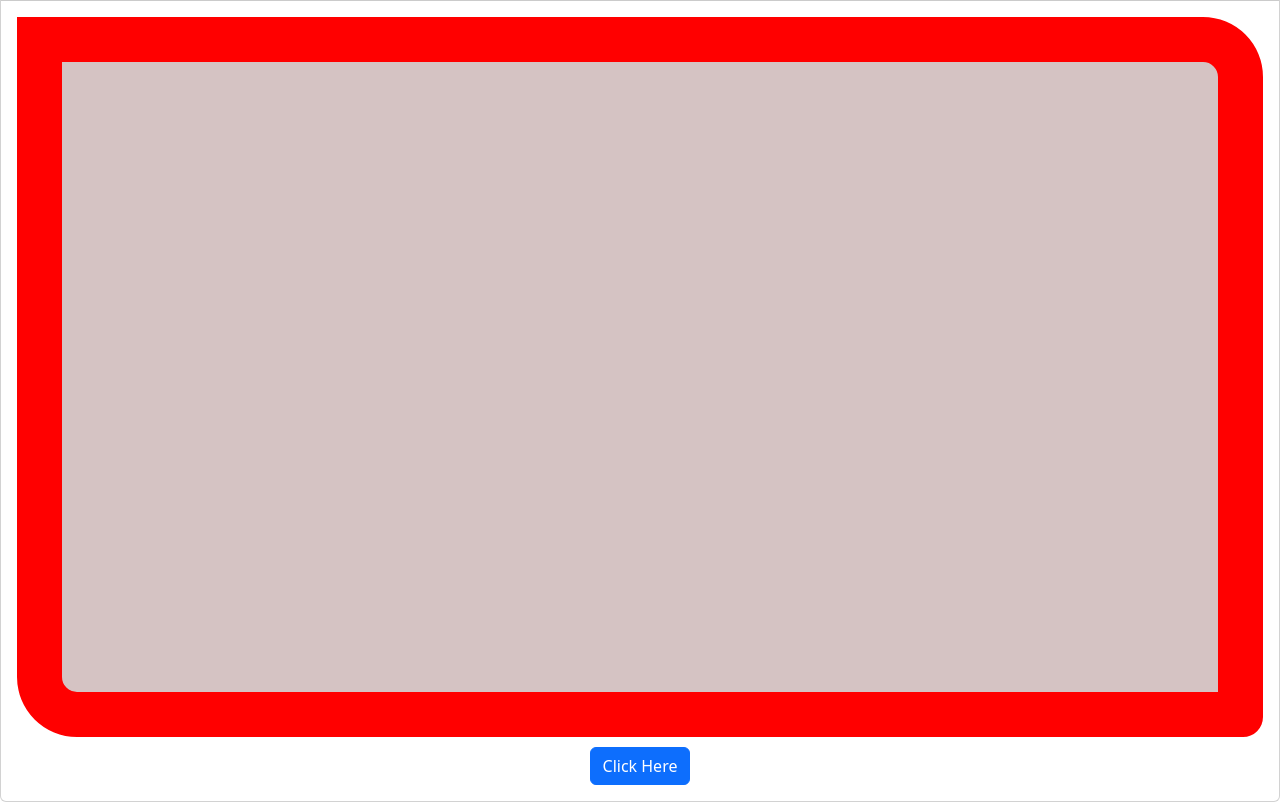
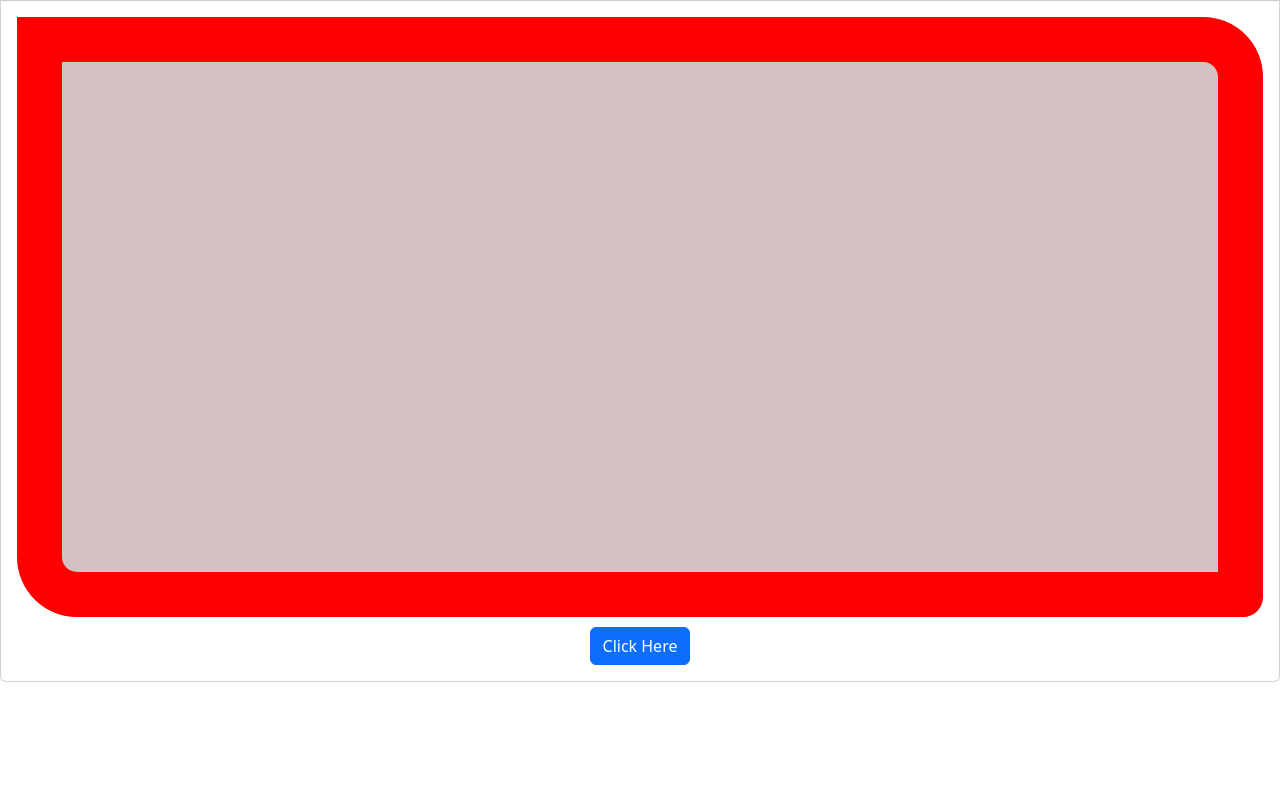
Before and after one commit to macs007007/jokesworld, a plain HTML site: page index.html in a window 1280 px wide. Shown: the part 73-875 px from the top of the page. After the commit the page ends 800 px from the top, so only its background shows below. Drawn offline with nearby package versions, Linux system fonts and the light colour scheme.

Commit message:
Update index.html

```diff
--- a/index.html
+++ b/index.html
@@ -14,7 +14,7 @@
          <h1 style="font-family:poppins,serif;">Jokes World</h1>
         </div>
         <div class="card-body">
-          <div class="print" style="height:90vh; border: 45px solid red; box-sizing: border-box; background: rgb(213, 195, 195);border-radius: 0px 60px 20px 60px;
+          <div class="print" style="height:75vh; border: 45px solid red; box-sizing: border-box; background: rgb(213, 195, 195);border-radius: 0px 60px 20px 60px;
           margin-bottom: 10px; padding: 25px;">
 
           </div>
```
